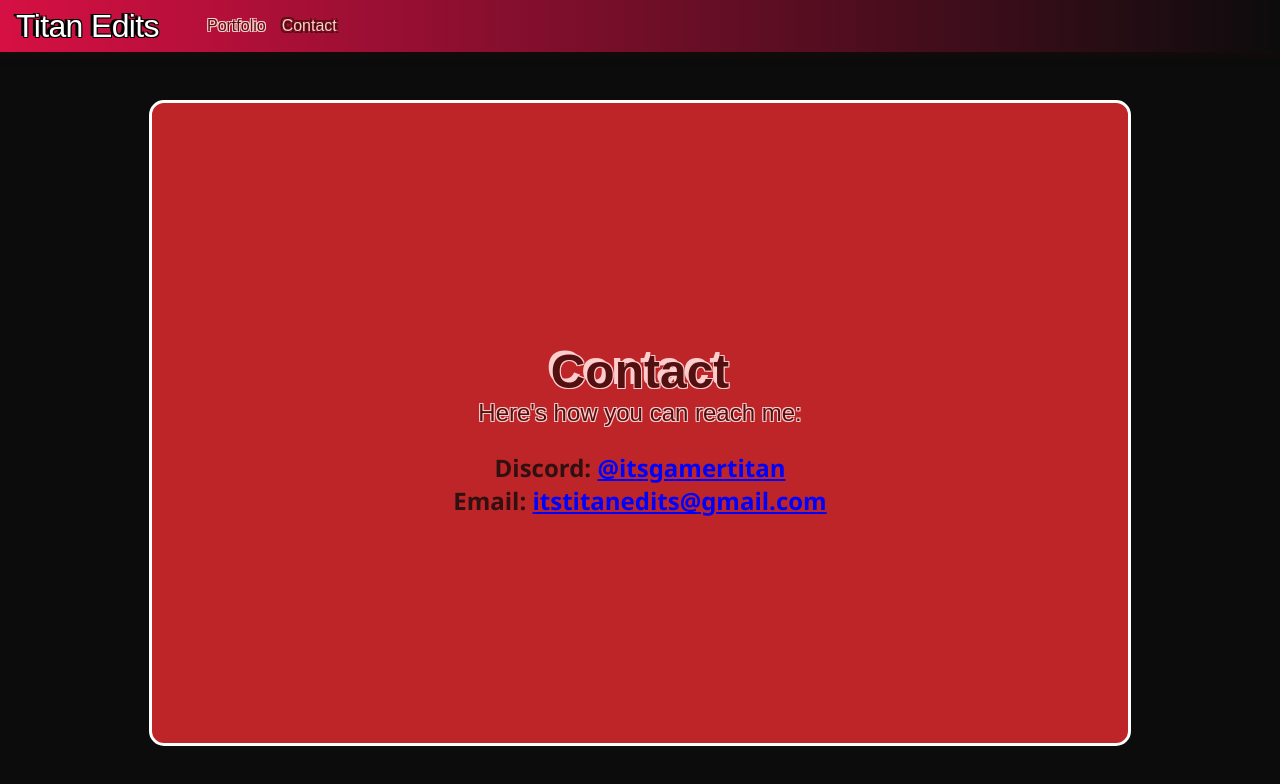
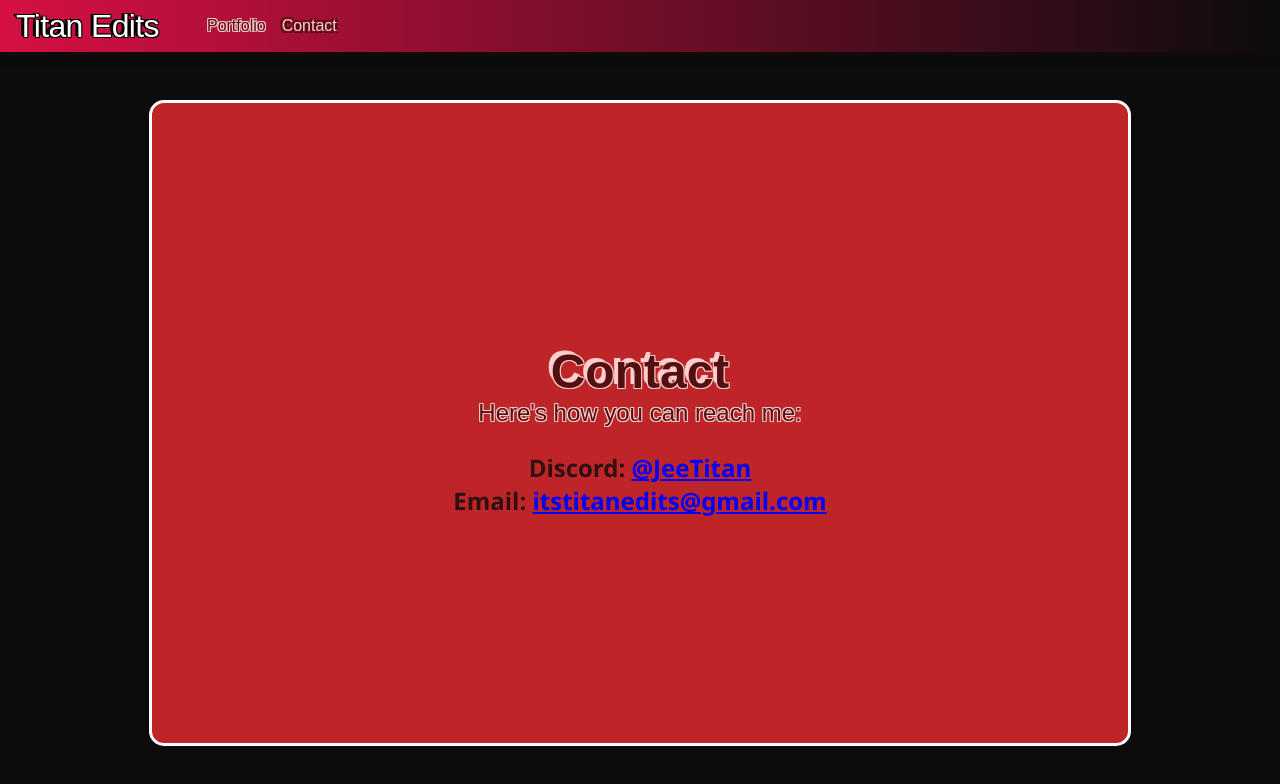
Before and after one commit to titanedits/titanedits.github.io, a plain HTML site: page contact.html in a window 1280 px wide. Drawn offline with Linux system fonts and the light colour scheme; a web font is replaced by a local one.

Commit message:
Update contact.html

```diff
--- a/contact.html
+++ b/contact.html
@@ -28,7 +28,7 @@
 		<div class="contact">
 			<h2>Contact</h2>
 			<p>Here's how you can reach me:</p>
-			<p class="info-text">Discord: <a target="_blank" rel="noopener noreferrer" class="discord" href="https://discord.com/users/532166140601040898">@itsgamertitan</a><br>Email: <a class="email" href="mailto:itstitanedits@gmail.com">itstitanedits@gmail.com</a></p>
+			<p class="info-text">Discord: <a target="_blank" rel="noopener noreferrer" class="discord" href="https://discord.com/users/532166140601040898">@JeeTitan</a><br>Email: <a class="email" href="mailto:itstitanedits@gmail.com">itstitanedits@gmail.com</a></p>
 		</div>
 	</div>
 	<script src="/static/js/core.js"></script>
```
